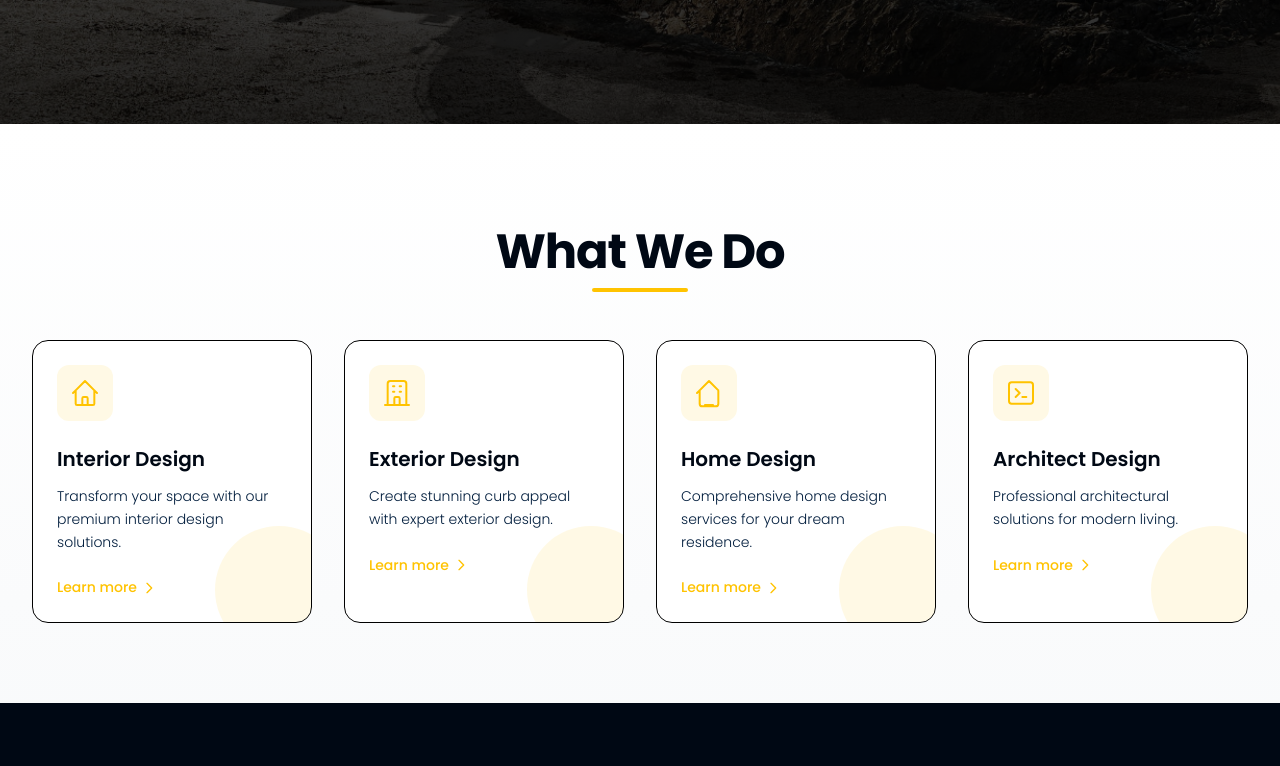
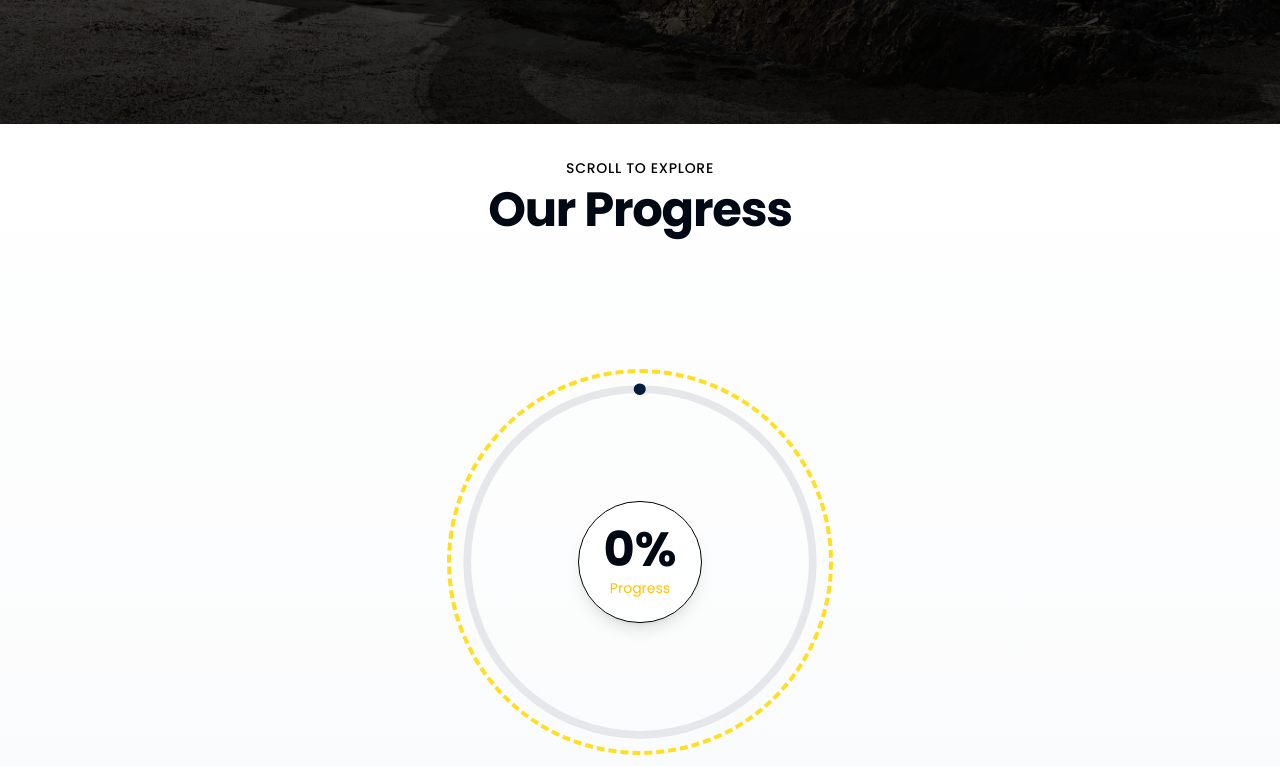
Before and after one commit to devShaik010/web-meccacon, a React (Vite) app: page / in a window 1280 px wide. Shown: the part 740-1506 px from the top of the page. Built offline with nearby package versions, Linux system fonts and the light colour scheme.

Commit message:
The progress animated Circle is setuped

```diff
--- a/package.json
+++ b/package.json
@@ -15,6 +15,7 @@
     "@mui/icons-material": "^6.4.6",
     "@mui/material": "^6.4.6",
     "@tailwindcss/vite": "^4.0.9",
+    "framer-motion": "^12.4.7",
     "gsap": "^3.12.7",
     "react": "^19.0.0",
     "react-dom": "^19.0.0",
--- /dev/null
+++ b/src/components/Circle/Circle.jsx
@@ -0,0 +1,156 @@
+import { useEffect, useRef } from "react";
+import gsap from "gsap";
+import { ScrollTrigger } from "gsap/ScrollTrigger";
+import { motion } from "framer-motion";
+import ArrowForwardIcon from "@mui/icons-material/ArrowForward";
+
+gsap.registerPlugin(ScrollTrigger);
+
+const Circle = () => {
+  const sectionRef = useRef(null);
+  const circleRef = useRef(null);
+  const progressRef = useRef(null);
+  const contentRef = useRef(null);
+
+  useEffect(() => {
+    const circle = progressRef.current;
+    const radius = circle.r.baseVal.value;
+    const circumference = 2 * Math.PI * radius;
+
+    // Set initial state
+    gsap.set(circle, {
+      strokeDasharray: circumference,
+      strokeDashoffset: circumference,
+    });
+
+    const tl = gsap.timeline({
+      scrollTrigger: {
+        trigger: sectionRef.current,
+        start: "top top",
+        end: "+=100%",
+        scrub: 1,
+        pin: true,
+        anticipatePin: 1,
+        onUpdate: (self) => {
+          const progress = self.progress;
+          gsap.to(".direction-arrow", {
+            rotation: progress * 360,
+            duration: 0.1,
+          });
+
+          // Update percentage text
+          gsap.to(".percentage-text", {
+            innerText: Math.round(progress * 100),
+            duration: 0.1,
+            snap: { innerText: 1 },
+          });
+        },
+      },
+    });
+
+    // Animate circle progress
+    tl.to(circle, {
+      strokeDashoffset: 0,
+      duration: 1,
+      ease: "power2.inOut",
+    }).to(
+      contentRef.current,
+      {
+        opacity: 1,
+        y: 0,
+        duration: 0.5,
+      },
+      "<"
+    );
+
+    return () => {
+      tl.kill();
+    };
+  }, []);
+
+  return (
+    <section
+      ref={sectionRef}
+      className="relative min-h-screen bg-gradient-to-b from-white to-gray-50"
+    >
+      {/* Sticky Header */}
+      <div className="sticky top-0 z-10 pt-8 pb-4 bg-gradient-to-b from-white via-white to-transparent">
+        <motion.div
+          initial={{ opacity: 0, y: -20 }}
+          animate={{ opacity: 1, y: 0 }}
+          transition={{ duration: 0.6 }}
+          className="text-center"
+        >
+          <span className="inline-block text-sm font-medium tracking-wider text-[var(--color-accent)] mb-2">
+            SCROLL TO EXPLORE
+          </span>
+          <h2 className="text-4xl md:text-5xl font-bold text-[var(--color-primary)] mb-2">
+            Our Progress
+          </h2>
+          <div className="w-20 h-1 bg-[var(--color-accent)] mx-auto rounded-full"></div>
+        </motion.div>
+      </div>
+
+      {/* Main Content */}
+      <div className="flex flex-col items-center justify-center min-h-[calc(100vh-200px)] px-4">
+        <div className="relative w-64 h-64 md:w-96 md:h-96">
+          {/* Background Pattern */}
+          <div className="absolute inset-[-1px] rounded-full border-4 border-dashed border-yellow-300 animate-spin-slow"></div>
+
+          {/* SVG Circle */}
+          <svg
+            className="w-full h-full -rotate-90 transform relative z-10"
+            viewBox="0 0 100 100"
+          >
+            <circle
+              cx="50"
+              cy="50"
+              r="45"
+              fill="none"
+              stroke="#E5E7EB"
+              strokeWidth="2"
+            />
+            <circle
+              ref={progressRef}
+              cx="50"
+              cy="50"
+              r="45"
+              fill="none"
+              stroke="var(--color-primary-light)"
+              strokeWidth="3"
+              strokeLinecap="round"
+              className="transition-all duration-300"
+            />
+          </svg>
+
+          {/* Direction Arrow */}
+          <div className="direction-arrow absolute top-0 left-1/2 -translate-x-1/2 -translate-y-1/2 z-20">
+
+          </div>
+
+          {/* Center Content */}
+          <div className="absolute inset-0 flex items-center justify-center z-20">
+            <motion.div
+              initial={{ scale: 0.8, opacity: 0 }}
+              animate={{ scale: 1, opacity: 1 }}
+              transition={{ delay: 0.3, duration: 0.5 }}
+              className="text-center bg-white/80 backdrop-blur-sm border p-6 rounded-full shadow-lg"
+            >
+              <div className="text-5xl font-bold text-[var(--color-primary)] mb-1">
+                <span className="percentage-text">0</span>%
+              </div>
+              <div className="text-sm text-[var(--color-secondary)]">
+                Progress
+              </div>
+            </motion.div>
+          </div>
+
+                </div>
+
+      </div>
+
+    </section>
+  );
+};
+
+export default Circle;
--- a/src/index.css
+++ b/src/index.css
@@ -223,4 +223,38 @@ p {
     .bg-gradient {
         background-image: linear-gradient(to bottom right, white, #f9fafb);
     }
+
+    .circle-progress {
+        transition: stroke-dashoffset 0.5s ease;
+    }
+
+    .circle-container {
+        transition: transform 0.5s ease;
+    }
+
+    .progress-circle {
+        transition: stroke-dashoffset 0.6s cubic-bezier(0.4, 0, 0.2, 1);
+        transform-origin: center;
+        will-change: transform;
+    }
+
+    .content-panel {
+        transform-origin: center left;
+        will-change: transform, opacity;
+    }
+
+    .direction-arrow {
+        transform-origin: center;
+        transition: transform 0.3s ease;
+    }
+
+    .animate-spin-slow {
+        animation: spin 8s linear infinite;
+    }
 }
+
+@keyframes spin {
+  to {
+    transform: rotate(360deg);
+  }
+}
--- a/src/pages/Home.jsx
+++ b/src/pages/Home.jsx
@@ -1,12 +1,14 @@
 import Hero from "@components/Hero/Hero";
 import Carousel from "@components/Carousel/Carousel";
+import Circle from "@components/Circle/Circle";
+
 const Home = () => {
   return (
-    <div>
+    <main className="overflow-x-hidden">
       <Hero />
-
+      <Circle />
       <Carousel />
-    </div>
+    </main>
   );
 };
 
```
Also changed, not shown: 1 other file (tests, documents, lock files or other folders).
